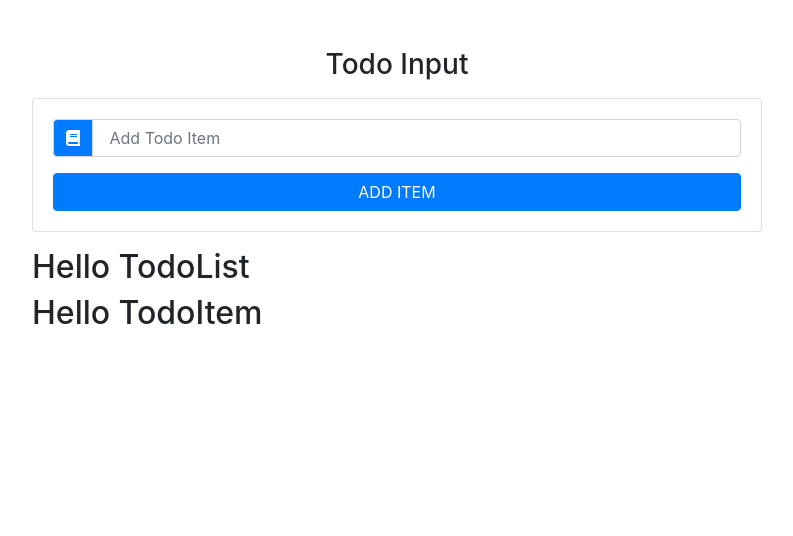
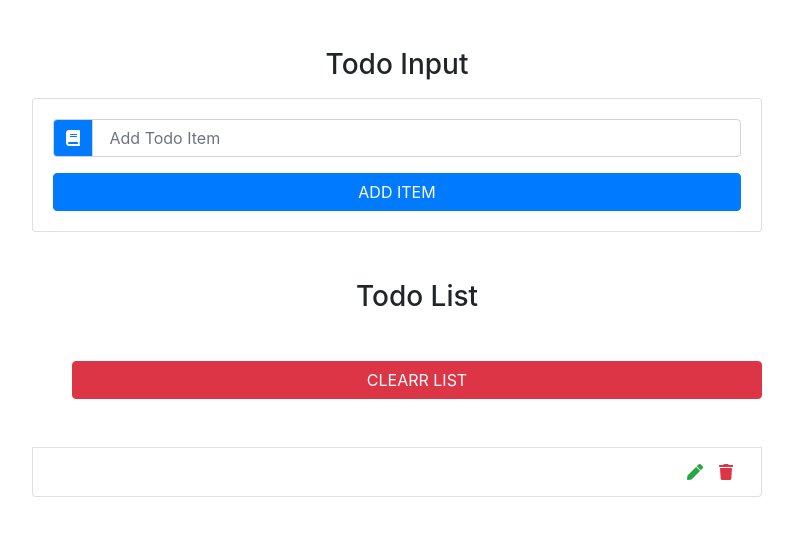
Before and after one commit to sundarshahi/react-todo-app, a React (Create React App) app: page / in a window 1280 px wide. Shown: the top 536 px of the page, without its empty margins (243-1036 px from the left). Built offline with nearby package versions, Linux system fonts and the light colour scheme.

Commit message:
added clear list and delete item

```diff
--- a/src/App.js
+++ b/src/App.js
@@ -6,15 +6,46 @@ import TodoInput from './components/TodoInput';
 import TodoItem from './components/TodoItem';
 class App extends Component{
   state={
-    items:[{id:1,title:"wake up"},{id:2,title:"make breakfast" }],
+    items:[],
     id:uuid(),
-    item:'',
+    item:"",
     editItem:false
   };
-  handleChange=(e)=>{console.log('handle change')}
-  handleSubmit=(e)=>{console.log('handle Submit')}
-  clearList=()=>{console.log('clear list')}
-  handleDelete=(id)=>{console.log(`handle edit ${id}`)}
+  handleChange = e => {
+    this.setState({
+      item: e.target.value
+    });
+  };
+  handleSubmit= e =>{
+    e.preventDefault();
+    const newItem = {
+      id:this.state.id,
+      title:this.state.item
+    };
+    const updateItems = [...this.state.items,newItem];
+
+    this.setState(
+      {
+        items:updateItems,
+        item:"",
+        id:uuid(),
+        editItem:false
+      }
+    );
+  };
+  clearList=()=>{
+    this.setState({
+      items:[]
+    });
+
+  }
+  handleDelete= id =>{
+    const filteredItems = this.state.items.filter(item =>
+      item.id !== id);
+      this.setState({
+        items: filteredItems
+      });
+  };
   handleEdit=(id)=>{console.log(`edit edit ${id}`)}
   render(){
     return (
--- a/src/components/TodoInput.js
+++ b/src/components/TodoInput.js
@@ -8,13 +8,13 @@ export default class TodoInput extends Component{
                     <form onSubmit={handleSubmit}>
                         <div className="input-group">
                             <div className="input-group-prepend">
-                                <div className=" input-group-text bg-primary
+                                <div className="input-group-text bg-primary
                                 text-white ">
                                     <i className="fas fa-book"/>
                                 </div>
                             </div>
                             <input
-                                type="text"
+                                type= "text"
                                 className="form-control text-capitalize"
                                 placeholder=" add todo item"
                                 value={item}
--- a/src/components/TodoItem.js
+++ b/src/components/TodoItem.js
@@ -1,10 +1,22 @@
 import React, {Component} from 'react';
 export default class TodoItem extends Component{
     render(){
+        const { title, handleDelete,handleEdit }= this.props;
         return(
-            <div>
-                <h2>Hello TodoItem</h2>
-            </div>
-        )
+            <li className=" list-group-item text-capitalize d-flex
+            justify-content-between my-2">
+                <h6>{title}</h6>
+                <div className="todo-icon">
+                    <span className="mx-2 text-success" onclick=
+                    {handleEdit}>
+                        <i className="fas fa-pen"/>
+                    </span>
+                    <span className="mx-2 text-danger" onClick=
+                    {handleDelete}>
+                        <i className="fas fa-trash"/>
+                    </span>
+                </div>
+            </li>
+        );
     }
 }
--- a/src/components/TodoList.js
+++ b/src/components/TodoList.js
@@ -1,10 +1,27 @@
 import React, {Component} from 'react';
+import TodoItem from './TodoItem';
 export default class TodoList extends Component{
     render(){
+        const { items,clearList, handleDelete,handleEdit } = this.props;
         return(
-            <div>
-                <h2>Hello TodoList</h2>
-            </div>
-        )
+            <ul className=".list-group my-5">
+                <h3 className="text-capitalize text-center">todo list</h3>
+                {items.map(item =>{
+                    return(
+                        <TodoItem
+                        key={item.id}
+                        title={item.title}
+                        handleDelete={() => handleDelete(item.id)}
+                        handleEdit = {() => handleEdit(item.id)}
+                        />
+                    );
+                })}
+                <button type="button" className="btn btn-danger btn-block text-uppercase mt-5"
+                onClick={clearList}
+                >
+                    clearr list
+                </button>
+            </ul>
+        );
     }
 }
```
